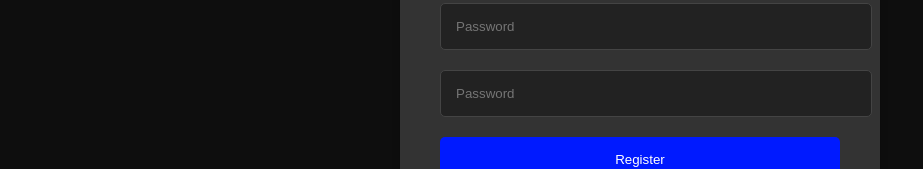
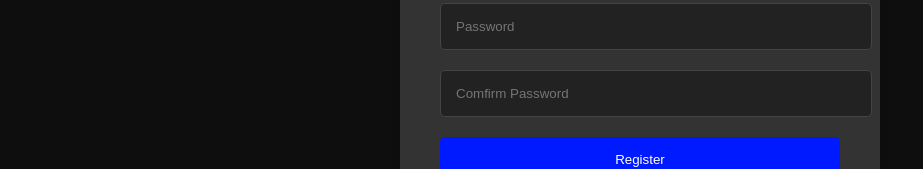
Before and after one commit to AndyHuang2/Assignment-5, a Vue app: page /register in a window 1280 px wide. Shown: the part 432-601 px from the top of the page, without its empty margins (0-923 px from the left). Built offline with nearby package versions, Linux system fonts and the light colour scheme; the HTML template or start-up script is replaced by a standard one.

Commit message:
fixed the register.vue so it checks if the passwords are the same

```diff
--- a/package.json
+++ b/package.json
@@ -10,6 +10,7 @@
   },
   "dependencies": {
     "axios": "^1.7.7",
+    "pinia": "^2.3.0",
     "vue": "^3.5.12",
     "vue-router": "^4.4.5"
   },
--- a/src/components/Details.vue
+++ b/src/components/Details.vue
@@ -13,15 +13,15 @@ const movieDetails = ref(null);
 const videos = ref([]);
 
 async function fetchMovieDetails(id) {
-  if (!id) return;
+  if (!id) {
+    return;
+  }
 
-  // Fetch movie details
   const movieResponse = await axios.get(
     `https://api.themoviedb.org/3/movie/${id}?api_key=${import.meta.env.VITE_API_KEY}`
   );
   movieDetails.value = movieResponse.data;
 
-  // Fetch all movie videos
   const videosResponse = await axios.get(
     `https://api.themoviedb.org/3/movie/${id}/videos?api_key=${import.meta.env.VITE_API_KEY}`
   );
@@ -51,8 +51,6 @@ watch(() => props.id, (newId) => fetchMovieDetails(newId));
           </span>
         </p>
         <p>Runtime: {{ movieDetails.runtime }} minutes</p>
-
-        <!-- Videos Section -->
         <div v-if="videos.length" class="videos-section">
           <h2>Videos</h2>
           <div class="videos-grid">
@@ -152,7 +150,7 @@ p span:hover {
   margin-left: 10px;
 }
 
-/* Videos Grid Styling */
+
 .videos-section {
   margin-top: 30px;
   width: 100%;
@@ -167,7 +165,7 @@ p span:hover {
 .video iframe {
   width: 100%;
   height: 315px;
-  object-fit: contain;  /* Ensures the video is not cropped */
+  object-fit: contain;
 }
 
 .video h3 {
--- a/src/views/Register.vue
+++ b/src/views/Register.vue
@@ -1,5 +1,18 @@
 <script setup>
+import { ref } from 'vue';
+import { useRouter } from 'vue-router';
+const router = useRouter();
+const password = ref('')
+const password2 = ref('')
+function handleSubmit() {
+  if (password.value === password2.value) {
+    router.push("/login");
+  } else {
+    window.alert("The passwords are not the same!");
+  }
+}
 </script>
+
 <template>
   <div class="hero">
     <div class="overlay">
@@ -8,18 +21,19 @@
       </div>
       <div class="form-container">
         <h2>Register</h2>
-        <form>
+        <form @submit.prevent="handleSubmit">
           <input type="First Name" placeholder="First Name" class="input-field" required />
           <input type="Last Name" placeholder="Last Name" class="input-field" required />
           <input type="Email" placeholder="Email" class="input-field" required />
-          <input type="Password" placeholder="Password" class="input-field" required />
-          <input type="Confirm Password" placeholder="Password" class="input-field" required />
-          <button type="button" class="button register">Register</button>
+          <input v-model="password" type="Password" placeholder="Password" class="input-field" required />
+          <input v-model="password2" type="Password" placeholder="Comfirm Password" class="input-field" required />
+          <button type="submit" class="button register">Register</button>
         </form>
       </div>
     </div>
   </div>
 </template>
+
 <style scoped>
 body {
   background-color: #121212;
@@ -124,5 +138,4 @@ body {
 .register:hover {
   background-color: #425efc;
 }
-
 </style>
```
Also changed, not shown: src/views/Cart.vue (added), 1 other file (tests, documents, lock files or other folders).
